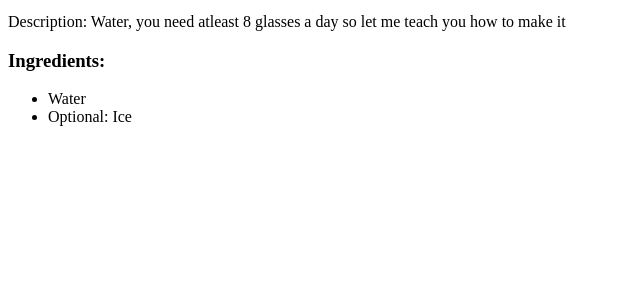
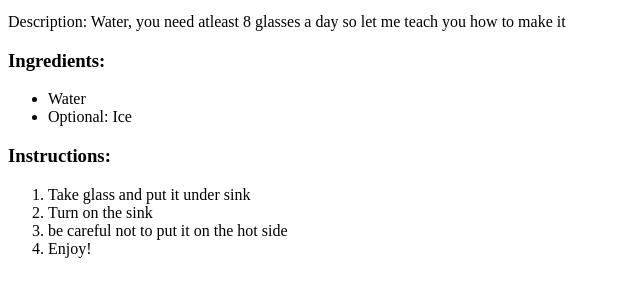
Before and after one commit to Max-Barnes/odin-recipes, a plain HTML site: page pages/water.html in a window 1280 px wide. Shown: the part 101-398 px from the top of the page, without its empty margins (0-640 px from the left). Drawn offline with Linux system fonts and the light colour scheme.

Commit message:
added instructions

```diff
--- a/pages/water.html
+++ b/pages/water.html
@@ -14,6 +14,13 @@
             <li>Water</li>
             <li>Optional: Ice</li>
           </ul>
+        <h3>Instructions:</h3>
+          <ol>
+            <li>Take glass and put it under sink</li>
+            <li>Turn on the sink</li>
+            <li>be careful not to put it on the hot side</li>
+            <li>Enjoy!</li>
+          </ol>
     </body>
 
 
```
